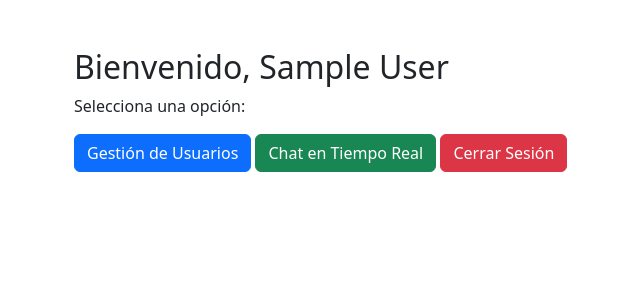
After one commit to FernandoRayas/fake, a PHP site: page /pages/dashboard.php in a window 1280 px wide. The commit adds this page. Shown: the top 300 px of the page, without its empty margins (8-648 px from the left). Run offline with PHP 8.4, Linux system fonts and the light colour scheme; the visitor is signed in with stand-in values (Sample User, id 1); some libraries are stand-ins or nearby versions.

Commit message:
Dashboard done

```diff
--- a/public/auth/loginauth.php
+++ b/public/auth/loginauth.php
@@ -24,7 +24,7 @@ if (isset($_POST['btnLogin'])) {
 
         // Redirigir según rol
         if ($user['role'] == 'admin') {
-            header("Location: ../pages/admin.php");
+            header("Location: ../pages/dashboard.php");
         } elseif ($user['role'] == 'user') {
             header("Location: ../pages/home.php");
         } else {
--- a/public/pages/admin.php
+++ b/public/pages/chat.php
@@ -87,7 +87,8 @@ if (!isset($_SESSION['user_role']) || $_SESSION['user_role'] != 'admin') {
 </head>
 <body>
     <div class="logout-container">
-        <a href="../auth/logout.php" class="btn btn-danger">Cerrar sesión</a>
+        <!-- <a href="../auth/logout.php" class="btn btn-danger">Cerrar sesión</a> -->
+        <a href="dashboard.php" class="btn btn-danger mb-3">Volver</a>
     </div>
     <div class="chat-container">
         <div class="chat-header">Chat en Vivo</div>
--- a/public/pages/adminX.php
+++ b/public/pages/crud_users.php
@@ -25,7 +25,8 @@ $result = $conn->query($sql);
 </head>
 <body class="container mt-4">
     <h1 class="text-center">Administración de Usuarios</h1>
-    <a href="../auth/logout.php" class="btn btn-danger mb-3">Cerrar sesión</a>
+    <!-- <a href="../auth/logout.php" class="btn btn-danger mb-3">Cerrar sesión</a> -->
+    <a href="dashboard.php" class="btn btn-danger mb-3">Volver</a>
     <a href="../crud_users/crear_usuario.php" class="btn btn-success mb-3">Agregar Usuario</a>
 
     <!-- Tabla principal -->
--- /dev/null
+++ b/public/pages/dashboard.php
@@ -0,0 +1,27 @@
+<?php
+session_start();
+
+if (!isset($_SESSION['user_id'])) {
+    header("Location: ../auth/loginform.php");
+    exit();
+}
+?>
+
+<!DOCTYPE html>
+<html lang="es">
+<head>
+    <meta charset="UTF-8">
+    <meta name="viewport" content="width=device-width, initial-scale=1.0">
+    <title>Dashboard</title>
+    <link rel="stylesheet" href="../styles/bootstrap.min.css">
+</head>
+<body>
+    <div class="container mt-5">
+        <h2>Bienvenido, <?php echo $_SESSION['user_name']; ?> </h2>
+        <p>Selecciona una opción:</p>
+        <a href="crud_users.php" class="btn btn-primary">Gestión de Usuarios</a>
+        <a href="chat.php" class="btn btn-success">Chat en Tiempo Real</a>
+        <a href="../auth/logout.php" class="btn btn-danger">Cerrar Sesión</a>
+    </div>
+</body>
+</html>
```
